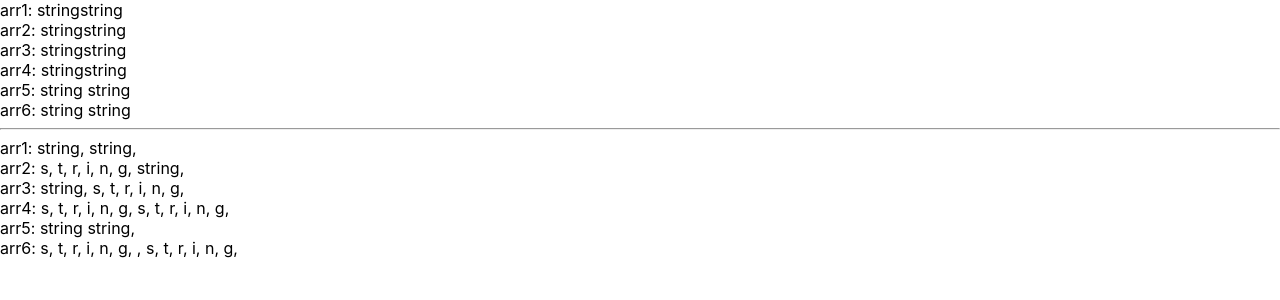
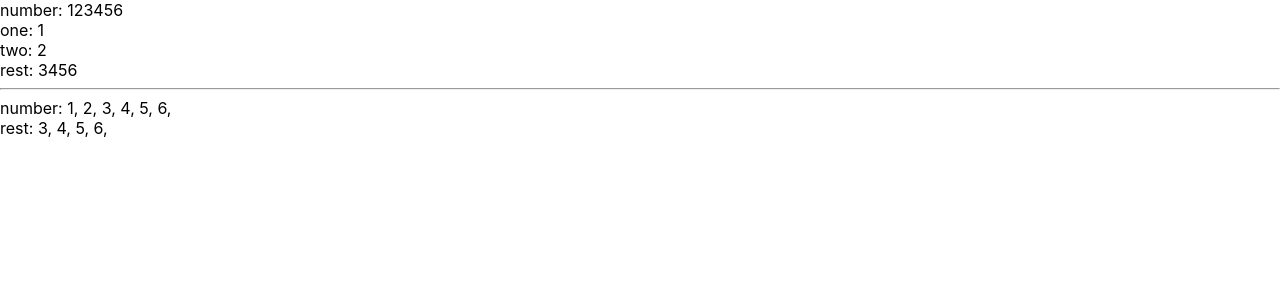
Before and after one commit to toanlehcm/demo_reactjs, a React (Create React App) app: page / in a window 1280 px wide. Shown: the top 300 px of the page. Built offline with nearby package versions, Linux system fonts and the light colour scheme.

Commit message:
- Demo destructure of spread operator.

```diff
--- a/src/DemoJS/QuestionSpread.jsx
+++ b/src/DemoJS/QuestionSpread.jsx
@@ -8,165 +8,90 @@ export default function QuestionSpread() {
   // ------destructure------
   var number = [1, 2, 3, 4, 5, 6];
   const [one, two, ...rest] = number;
-  // console.log("one", one);
-  // console.log("two", two);
-  // console.log("rest", rest);
-  // return (
-  //   <>
-  //     <div>one: {one}</div>
-  //     <div>two: {two}</div>
-  //     <div>rest: {rest}</div>
-  //   </>
-  // );
-
-  /*-----Copy array------*/
-  var orgArr = [1, 2, 3];
-  var copyArr1 = [orgArr];
-  var copyArr2 = [...orgArr];
-  // console.log('copyArr1', copyArr1);
-  // console.log('copyArr2', copyArr2);
-
-  /*-----Concatenating array similar to object------*/
-  var arr1 = [1, 2, 3];
-  var arr2 = [4, 5, 6];
-  var concat1 = [arr1, arr2];
-  var concat2 = [arr1, ...arr2];
-  var concat3 = [...arr1, arr2];
-  var concat4 = [...arr1, ...arr2];
-  // console.log("concat1", concat1);
-  // console.log("concat2", concat2);
-  // console.log("concat3", concat3);
-  // console.log("concat4", concat4);
-
-  /*-----Passing elements of an array as arguments to a function ------*/
-  var number = [1, 2, 3];
-  var sum = (a, b, c) => a + b + c;
-  var result1 = sum(number);
-  var result2 = sum(...number);
-  // console.log("result1: ", result1);
-  // console.log("result2: ", result2);
-
-  /*------- Merge object ------*/
-  var obj1 = { a: 1, b: 2 };
-  var obj2 = { c: 3, d: 4 };
-  var objMerged1 = { obj1, obj2 };
-  var objMerged2 = { ...obj1, obj2 };
-  var objMerged3 = { obj1, ...obj2 };
-  var objMerged4 = { ...obj1, ...obj2 };
-  // console.log("objMerged1", objMerged1);
-  // console.log("objMerged2", objMerged2);
-  // console.log("objMerged3", objMerged3);
-  // console.log("objMerged4", objMerged4);
-
-  /*------- Copy object ------*/
-  const myVehicle = {
-    brand: "ford",
-    model: "mustang",
-    color: "red",
-  };
-
-  const updateMyVehicle = {
-    type: "car",
-    year: "2024",
-    color: "green",
-  };
-
-  const myNewVehicle1 = { myVehicle, updateMyVehicle };
-  const myNewVehicle2 = { ...myVehicle, updateMyVehicle };
-  const myNewVehicle3 = { myVehicle, ...updateMyVehicle };
-  const myNewVehicle4 = { ...myVehicle, ...updateMyVehicle };
-
-  // console.log("myVehicle", myVehicle);
-  // console.log("updateMyVehicle", updateMyVehicle);
-  // console.log("myNewVehicle1", myNewVehicle1);
-  // console.log("myNewVehicle2", myNewVehicle2);
-  // console.log("myNewVehicle3", myNewVehicle3);
-  // console.log("myNewVehicle4", myNewVehicle4);
-
-  var objOrg = { x: 1, y: 2 };
-  var objCopy1 = { objOrg };
-  var objCopy2 = { ...objOrg };
-  // console.log("objCopy1", objCopy1);
-  // console.log("objCopy2", objCopy2);
-
-  /*------- Add new properties to an object ------*/
-  var objNew1 = { objOrg, z: 3 };
-  var objNew2 = { ...objOrg, z: 3 };
-  // console.log("objNew1", objNew1);
-  // console.log("objNew2", objNew2);
-
-  /*------- Cloning objects with nested properties ------*/
-  var objNestOrg = { x: 1, nested: { y: 2 } };
-  var objClone1 = { objNestOrg, nested: { ...objNestOrg.nested } };
-  var objClone2 = { ...objNestOrg, nested: { ...objNestOrg.nested } };
-  // console.log("objClone1", objClone1);
-
-  /*-------  ------*/
-  var arr1 = ["string", "string"];
-  var arr2 = [..."string", "string"];
-  var arr3 = ["string", ..."string"];
-  var arr4 = [..."string", ..."string"];
-  var arr5 = ["string string"];
-  var arr6 = [..."string string"];
-
-  console.log("arr1", arr1);
-  console.log("arr2", arr2);
-  console.log("arr3", arr3);
-  console.log("arr4", arr4);
-  console.log("arr5", arr5);
-  console.log("arr6", arr6);
+  console.log("number", number);
+  console.log("one", one);
+  console.log("two", two);
+  console.log("rest", rest);
   return (
     <>
-      <div> arr1: {arr1}</div>
-      <div> arr2: {arr2}</div>
-      <div> arr3: {arr3}</div>
-      <div> arr4: {arr4}</div>
-      <div> arr5: {arr5}</div>
-      <div> arr6: {arr6}</div>
-
+      <div>number: {number}</div>
+      <div>one: {one}</div>
+      <div>two: {two}</div>
+      <div>rest: {rest}</div>
       <hr />
-
       <div>
-        arr1:{" "}
-        {arr1.map((item, index) => (
-          <span key={index}>{item}, </span>
-        ))}
+        number:
+        {number.map((item, idx) => {
+          return <span key={idx}> {item}, </span>;
+        })}
       </div>
-
       <div>
-        arr2:{" "}
-        {arr2.map((item, index) => (
-          <span key={index}>{item}, </span>
-        ))}
-      </div>
-
-      <div>
-        arr3:{" "}
-        {arr3.map((item, index) => (
-          <span key={index}>{item}, </span>
-        ))}
-      </div>
-
-      <div>
-        arr4:{" "}
-        {arr4.map((item, index) => (
-          <span key={index}>{item}, </span>
-        ))}
-      </div>
-
-      <div>
-        arr5:{" "}
-        {arr5.map((item, index) => (
-          <span key={index}>{item}, </span>
-        ))}
-      </div>
-
-      <div>
-        arr6:{" "}
-        {arr6.map((item, index) => (
-          <span key={index}>{item}, </span>
-        ))}
+        rest:
+        {rest.map((item, idx) => {
+          return <span key={idx}> {item}, </span>;
+        })}
       </div>
     </>
   );
+
+  // console.log("arr1", arr1);
+  // console.log("arr2", arr2);
+  // console.log("arr3", arr3);
+  // console.log("arr4", arr4);
+  // console.log("arr5", arr5);
+  // console.log("arr6", arr6);
+  // return (
+  //   <>
+  //     <div> arr1: {arr1}</div>
+  //     <div> arr2: {arr2}</div>
+  //     <div> arr3: {arr3}</div>
+  //     <div> arr4: {arr4}</div>
+  //     <div> arr5: {arr5}</div>
+  //     <div> arr6: {arr6}</div>
+
+  //     <hr />
+
+  //     <div>
+  //       arr1:{" "}
+  //       {arr1.map((item, index) => (
+  //         <span key={index}>{item}, </span>
+  //       ))}
+  //     </div>
+
+  //     <div>
+  //       arr2:{" "}
+  //       {arr2.map((item, index) => (
+  //         <span key={index}>{item}, </span>
+  //       ))}
+  //     </div>
+
+  //     <div>
+  //       arr3:{" "}
+  //       {arr3.map((item, index) => (
+  //         <span key={index}>{item}, </span>
+  //       ))}
+  //     </div>
+
+  //     <div>
+  //       arr4:{" "}
+  //       {arr4.map((item, index) => (
+  //         <span key={index}>{item}, </span>
+  //       ))}
+  //     </div>
+
+  //     <div>
+  //       arr5:{" "}
+  //       {arr5.map((item, index) => (
+  //         <span key={index}>{item}, </span>
+  //       ))}
+  //     </div>
+
+  //     <div>
+  //       arr6:{" "}
+  //       {arr6.map((item, index) => (
+  //         <span key={index}>{item}, </span>
+  //       ))}
+  //     </div>
+  //   </>
+  // );
 }
```
